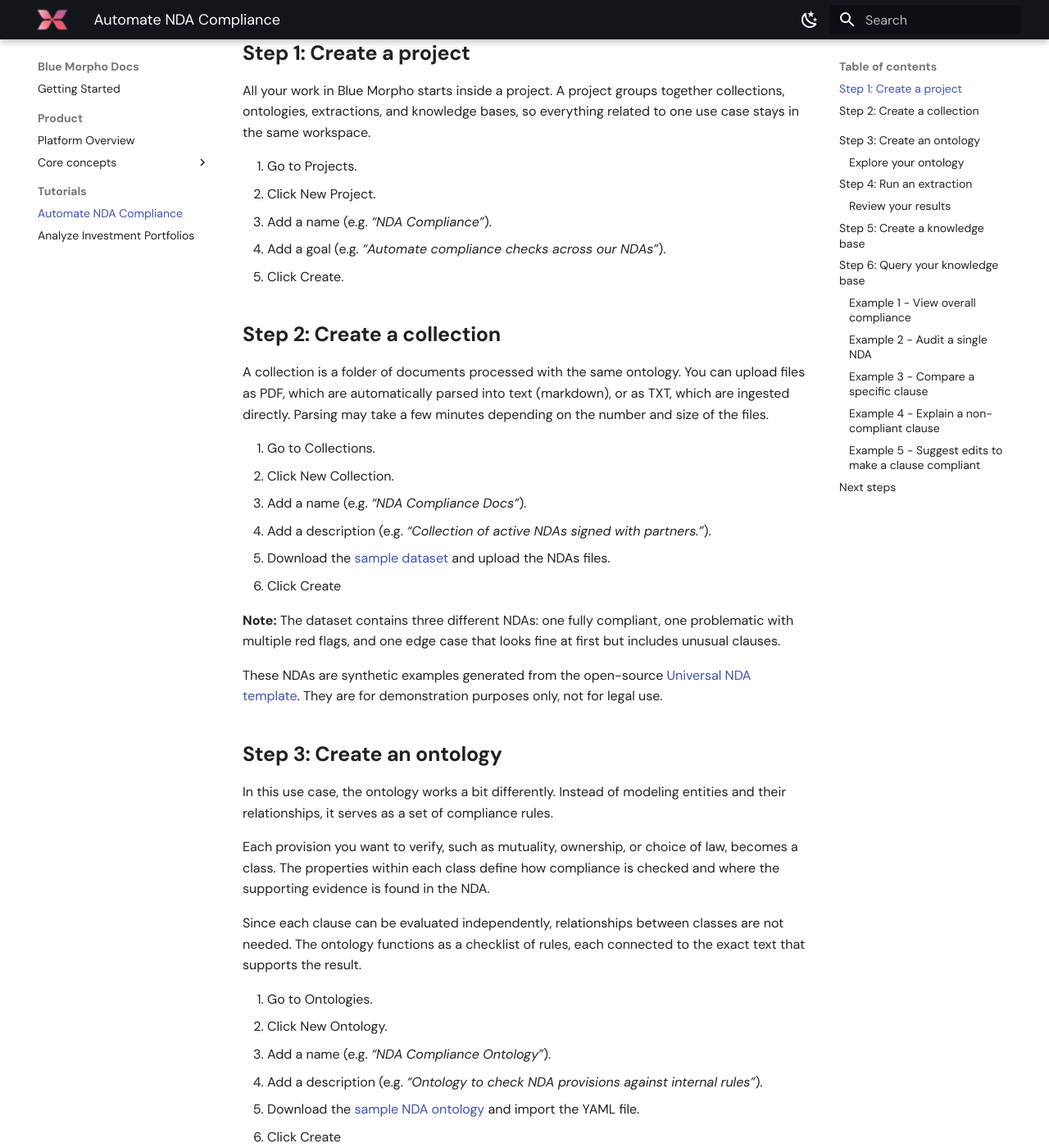
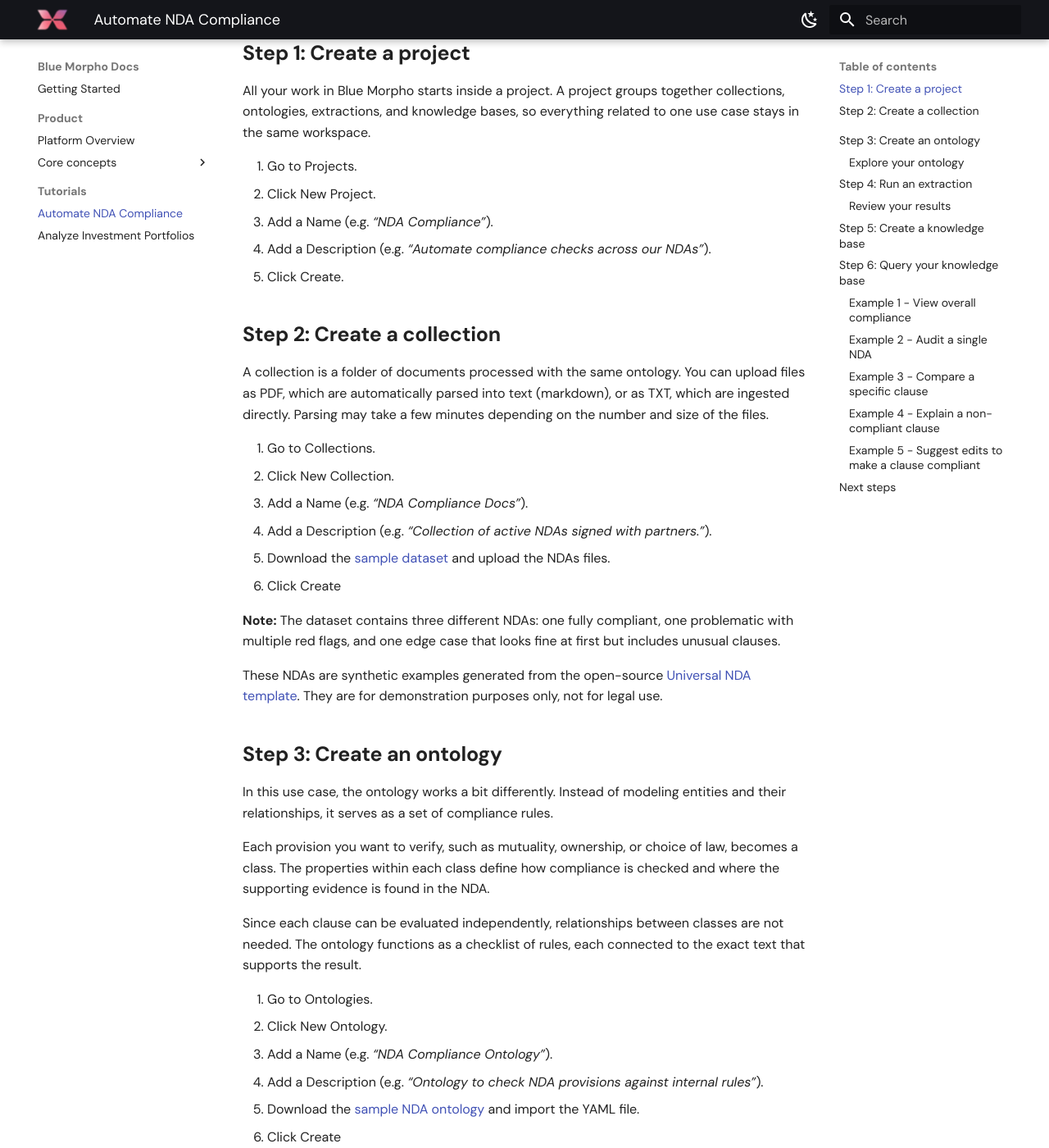
Before and after one commit to getbluemorpho/blue-morpho, an MkDocs documentation site: the page built from docs/tutorials/automate nda review.md, in a window 1280 px wide and 1400 px high, scrolled down 359 px. Shown: the whole window at 82% size. Built offline with MkDocs 1.6.1 and Material for MkDocs 9.7.7, drawn with Linux system fonts in a browser that asks for light colours; some of the changed text lies outside the part shown.

Commit message:
Update NDA tutorial

```diff
--- a/docs/tutorials/automate nda review.md
+++ b/docs/tutorials/automate nda review.md
@@ -10,8 +10,8 @@
 
 1. Go to Projects.
 2. Click New Project.
-3. Add a name (e.g. *“NDA Compliance”*).
-4. Add a goal (e.g. *“Automate compliance checks across our NDAs”*).
+3. Add a Name (e.g. *“NDA Compliance”*).
+4. Add a Description (e.g. *“Automate compliance checks across our NDAs”*).
 5. Click Create.
 
 ## **Step 2: Create a collection**
@@ -20,8 +20,8 @@
 
 1. Go to Collections.
 2. Click New Collection.
-3. Add a name (e.g. *“NDA Compliance Docs”*).
-4. Add a description (e.g. *“Collection of active NDAs signed with partners.”*).
+3. Add a Name (e.g. *“NDA Compliance Docs”*).
+4. Add a Description (e.g. *“Collection of active NDAs signed with partners.”*).
 4. Download the [sample dataset](https://github.com/getbluemorpho/blue-morpho/blob/main/docs/assets/tutorial-nda-compliance/tutorial-nda-documents.zip) and upload the NDAs files.
 5. Click Create
 
@@ -41,8 +41,8 @@
 
 1. Go to Ontologies.
 2. Click New Ontology.
-3. Add a name (e.g. *“NDA Compliance Ontology”*).
-4. Add a description (e.g. *“Ontology to check NDA provisions against internal rules”*).
+3. Add a Name (e.g. *“NDA Compliance Ontology”*).
+4. Add a Description (e.g. *“Ontology to check NDA provisions against internal rules”*).
 5. Download the [sample NDA ontology](https://github.com/getbluemorpho/blue-morpho/blob/main/docs/assets/tutorial-nda-compliance/tutorial-nda-ontology.yaml) and import the YAML file.
 6. Click Create
 
@@ -62,8 +62,8 @@
 
 1. Go to Extraction Runs.
 2. Click New Run.
-3. Add a name (e.g. *“NDA Compliance Extraction”*).
-4. Add a description (e.g. *“Run to check NDA provisions against compliance ontology”*).
+3. Add a Name (e.g. *“NDA Compliance Extraction”*).
+4. Add a Description (e.g. *“Run to check NDA provisions against compliance ontology”*).
 5. Select your Ontology (*“NDA Compliance Ontology”*).
 6. Select your Collection (*“NDA Compliance Docs”*)
 6. Click Create
@@ -90,8 +90,8 @@
 After reviewing your extraction results, create a knowledge base to make them queryable.
 
 1. In the Extraction Results view, click Create Knowledge Base.
-2. Add a name (e.g. *“NDA Compliance KB”*).
-3. Add a description (e.g. *“Knowledge Base of NDA compliance results”*).
+2. Add a Name (e.g. *“NDA Compliance KB”*).
+3. Add a Description (e.g. *“Knowledge Base of NDA compliance results”*).
 3. Click Create.
 
 ## **Step 6: Query your knowledge base**
@@ -99,7 +99,7 @@
 With your knowledge base ready, you can now ask questions in plain language. Each query is translated into a structured search based on your ontology and the supporting text extracted from your NDAs.
 
 1. Go to Knowledge Bases.
-2. Select your Knowledge Base (“*NDA Compliance KB*”).
+2. Select your knowledge base (“*NDA Compliance KB*”).
 3. At the top right, click on “Ask” to start a chat with your knowledge base
 
 ### **Example 1 \- View overall compliance**
```
